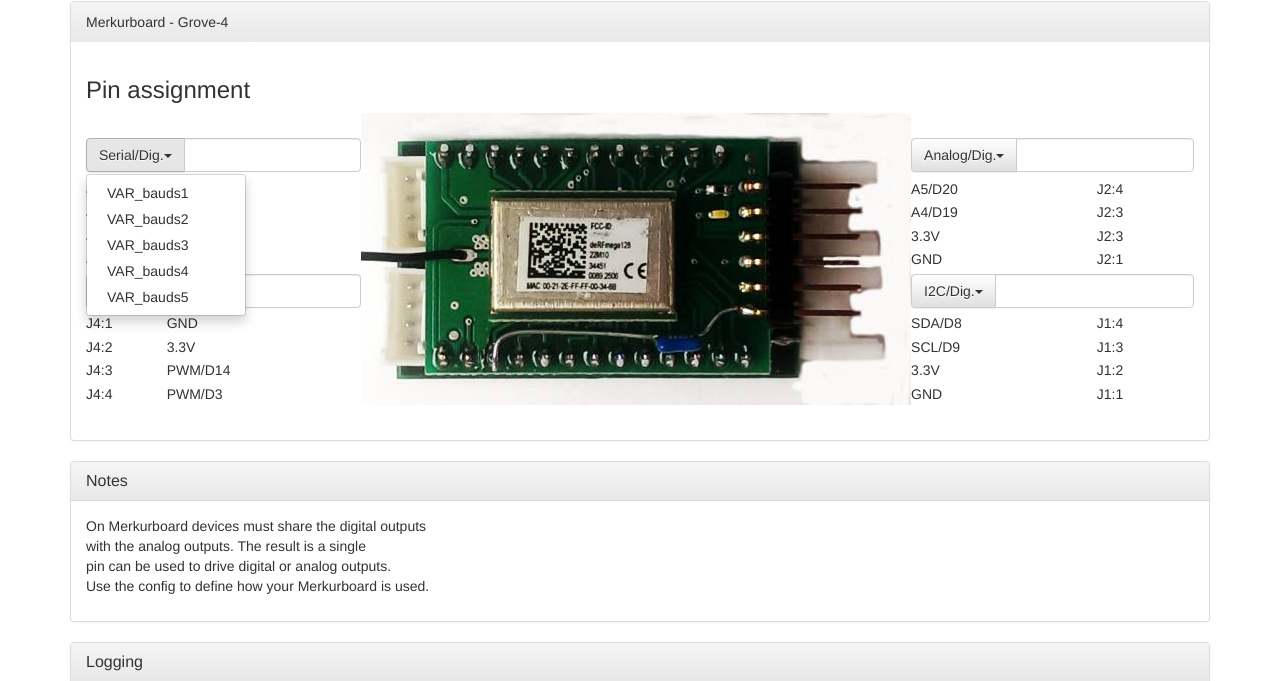
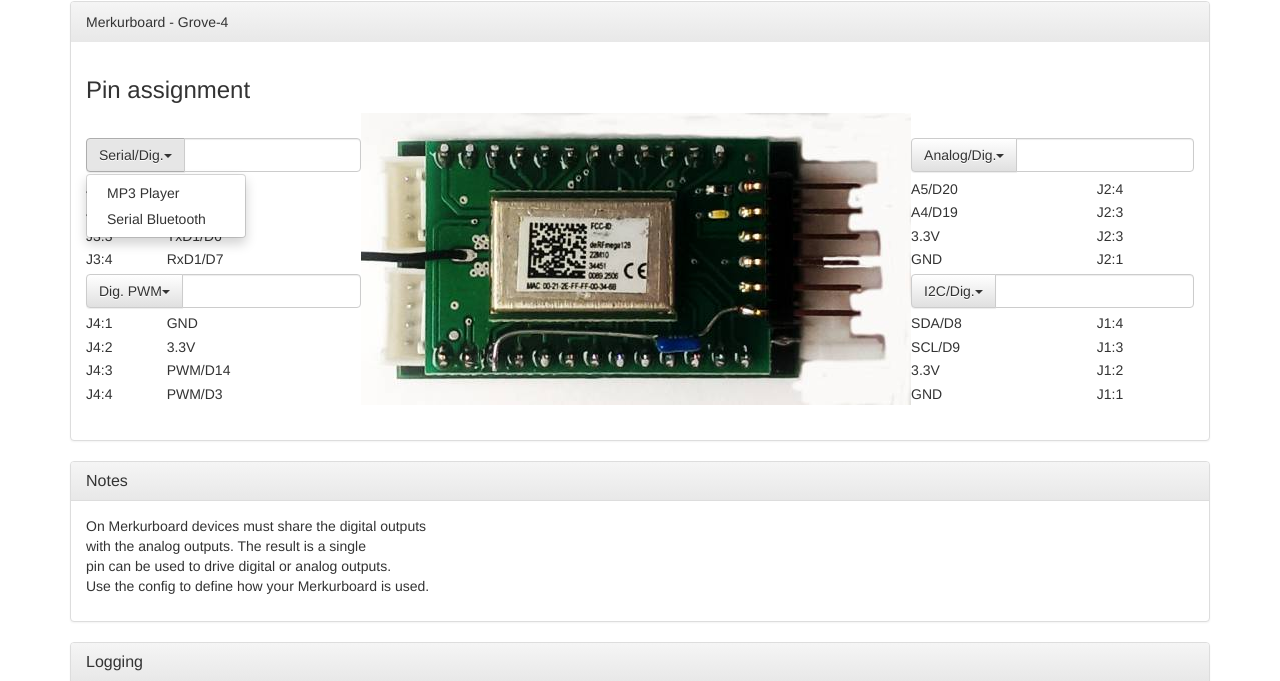
Before and after one commit to osdomotics/maier, a plain HTML site: page www/main_page.html in a window 1280 px wide. Both pictures are taken after a click on the button "Serial/Dig.". Shown: the part 98-779 px from the top of the page. Drawn offline with Linux system fonts and the light colour scheme.

Commit message:
add grove modules

```diff
--- a/www/main_page.html
+++ b/www/main_page.html
@@ -171,11 +171,8 @@
 			 Serial/Dig.<span class="caret"></span>
 		  </button>
 		  <ul id="serial_rate_list" class="dropdown-menu" role="menu">
-			<li><a tabindex="-1" href="#">VAR_bauds1</a></li>
-			<li><a tabindex="-1" href="#">VAR_bauds2</a></li>
-			<li><a tabindex="-1" href="#">VAR_bauds3</a></li>
-			<li><a tabindex="-1" href="#">VAR_bauds4</a></li>
-			<li><a tabindex="-1" href="#">VAR_bauds5</a></li>
+			<li><a tabindex="-1" href="#">MP3 Player</a></li>
+            <li><a tabindex="-1" href="#">Serial Bluetooth</a></li>
 		  </ul>
 		</span>
 		<input id="arduino_serial_rate" type="text" class="form-control cl-4">
@@ -188,11 +185,11 @@
 			 Analog/Dig.<span class="caret"></span>
 		  </button>
 		  <ul id="serial_rate_list" class="dropdown-menu" role="menu">
-			<li><a tabindex="-1" href="#">VAR_bauds1</a></li>
-			<li><a tabindex="-1" href="#">VAR_bauds2</a></li>
-			<li><a tabindex="-1" href="#">VAR_bauds3</a></li>
-			<li><a tabindex="-1" href="#">VAR_bauds4</a></li>
-			<li><a tabindex="-1" href="#">VAR_bauds5</a></li>
+			<li><a tabindex="-1" href="#">Sound Sensor</a></li>
+			<li><a tabindex="-1" href="#">Rotary Angle</a></li>
+			<li><a tabindex="-1" href="#">Thumb Joystick</a></li>
+			<li><a tabindex="-1" href="#">Wather Sensor</a></li>
+			<li><a tabindex="-1" href="#">Moisture Sensor</a></li>
 		  </ul>
 		</span>
 		<input id="arduino_serial_rate" type="text" class="form-control cl-4">
@@ -223,11 +220,14 @@
 			 Dig. PWM<span class="caret"></span>
 		  </button>
 		  <ul id="serial_rate_list" class="dropdown-menu" role="menu">
-			<li><a tabindex="-1" href="#">VAR_bauds1</a></li>
-			<li><a tabindex="-1" href="#">VAR_bauds2</a></li>
-			<li><a tabindex="-1" href="#">VAR_bauds3</a></li>
-			<li><a tabindex="-1" href="#">VAR_bauds4</a></li>
-			<li><a tabindex="-1" href="#">VAR_bauds5</a></li>
+			<li><a tabindex="-1" href="#">LED</a></li>
+			<li><a tabindex="-1" href="#">LED Bar</a></li>
+			<li><a tabindex="-1" href="#">Button</a></li>
+			<li><a tabindex="-1" href="#">Touch Sensor </a></li>
+			<li><a tabindex="-1" href="#">Piezo Buzzer</a></li>
+			<li><a tabindex="-1" href="#">PIR Motion Sensor</a></li>
+			<li><a tabindex="-1" href="#">Line Finder</a></li>
+			<li><a tabindex="-1" href="#">Servo</a></li>
 		  </ul>
 		</span>
 		<input id="arduino_serial_rate" type="text" class="form-control cl-4">
@@ -241,11 +241,9 @@
 			 I2C/Dig.<span class="caret"></span>
 		  </button>
 		  <ul id="serial_rate_list" class="dropdown-menu" role="menu">
-			<li><a tabindex="-1" href="#">VAR_bauds1</a></li>
-			<li><a tabindex="-1" href="#">VAR_bauds2</a></li>
-			<li><a tabindex="-1" href="#">VAR_bauds3</a></li>
-			<li><a tabindex="-1" href="#">VAR_bauds4</a></li>
-			<li><a tabindex="-1" href="#">VAR_bauds5</a></li>
+			<li><a tabindex="-1" href="#">Barometer Sensor</a></li>
+			<li><a tabindex="-1" href="#">OLED-Display</a></li>
+			<li><a tabindex="-1" href="#">Multi Touch</a></li>
 		  </ul>
 		</span>
 		<input id="arduino_serial_rate" type="text" class="form-control cl-4">
```
